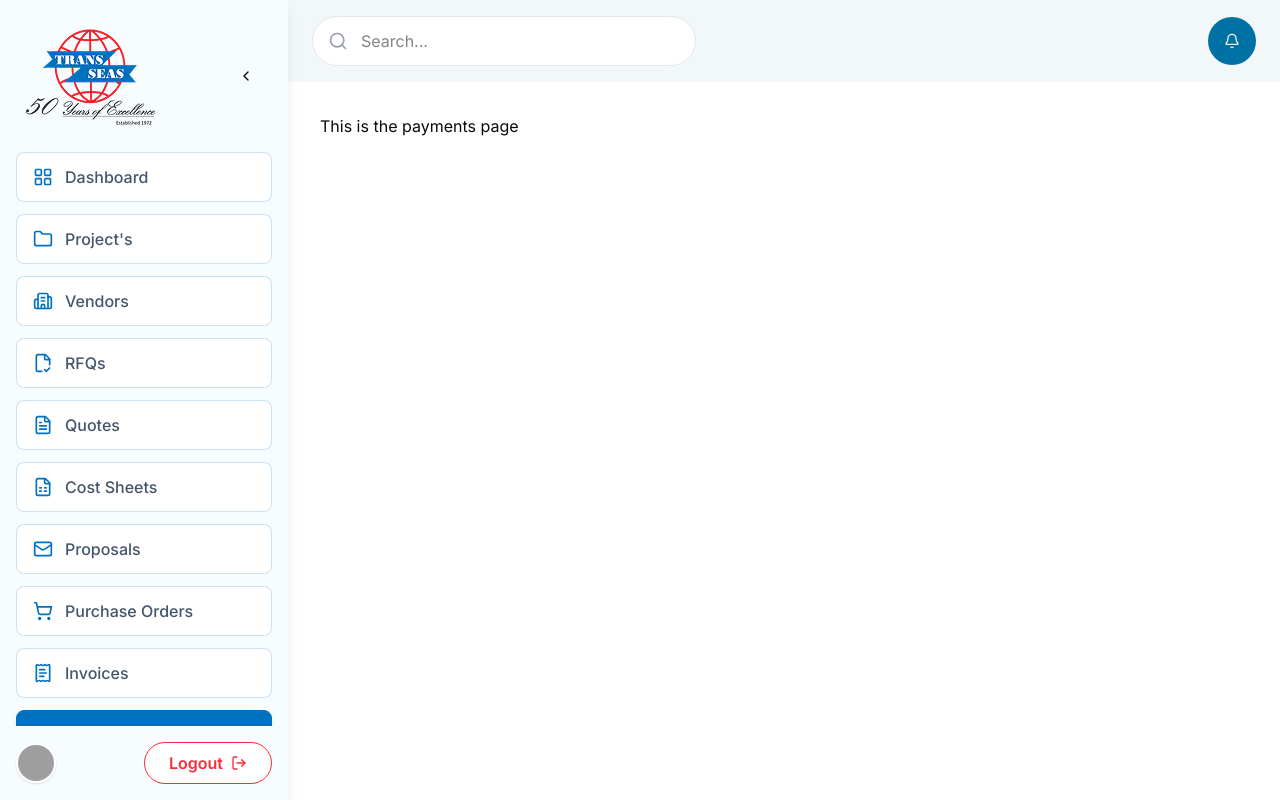
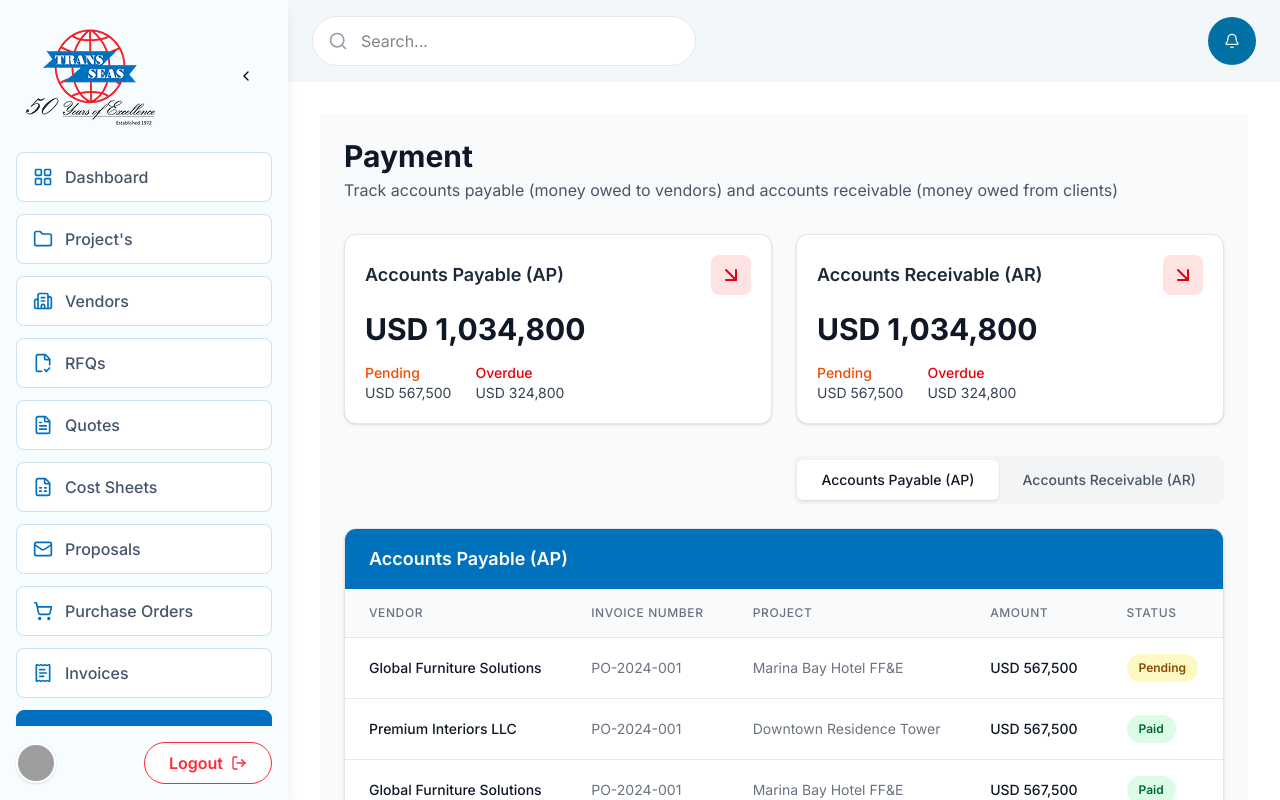
Before and after one commit to rakibulislamdev/trans-seas, a Next.js app: page /dashboard/payments in a window 1280 px wide. Built offline with nearby package versions, Linux system fonts and the light colour scheme; grey boxes are pictures that could not be loaded.

Commit message:
feat: Add finance dashboard page displaying Accounts Payable and Accounts Receivable summaries with interactive tables.

```diff
--- a/app/(adminDashboardLayout)/dashboard/payments/page.tsx
+++ b/app/(adminDashboardLayout)/dashboard/payments/page.tsx
@@ -1,5 +1,252 @@
-const PaymentsPage = () => {
-  return <div>This is the payments page</div>;
+// app/dashboard/finance/page.tsx  (or wherever you want to put it)
+"use client"
+import { useState } from 'react';
+import {
+  ArrowDownRight,
+  ArrowUpRight,
+  Clock,
+  AlertCircle
+} from 'lucide-react';
+
+type Tab = 'AP' | 'AR';
+
+interface SummaryCardProps {
+  title: string;
+  amount: string;
+  pending?: string;
+  overdue?: string;
+  icon: React.ReactNode;
+  iconColor: string;
+  pendingColor?: string;
+  overdueColor?: string;
 }
 
-export default PaymentsPage;
+const SummaryCard = ({
+  title,
+  amount,
+  pending,
+  overdue,
+  icon,
+  iconColor,
+  pendingColor = 'text-orange-500',
+  overdueColor = 'text-red-500'
+}: SummaryCardProps) => {
+  return (
+    <div className="bg-white border rounded-xl p-5 shadow-sm">
+      <div className="flex items-center justify-between mb-4">
+        <h3 className="text-lg font-semibold text-gray-800">{title}</h3>
+        <div className={`p-2 rounded-lg ${iconColor}`}>
+          {icon}
+        </div>
+      </div>
+
+      <div className="text-3xl font-bold text-gray-900 mb-1">
+        {amount}
+      </div>
+
+      <div className="flex gap-6 mt-4 text-sm">
+        {pending && (
+          <div>
+            <div className={`font-medium ${pendingColor}`}>Pending</div>
+            <div className="text-gray-700">{pending}</div>
+          </div>
+        )}
+        {overdue && (
+          <div>
+            <div className={`font-medium ${overdueColor}`}>Overdue</div>
+            <div className="text-gray-700">{overdue}</div>
+          </div>
+        )}
+      </div>
+    </div>
+  );
+};
+
+export default function FinanceDashboard() {
+  const [activeTab, setActiveTab] = useState<Tab>('AP');
+
+  const isAP = activeTab === 'AP';
+
+  return (
+    <div className="min-h-screen bg-gray-50 p-6">
+      <div className="max-w-7xl mx-auto">
+        {/* Header */}
+        <div className="mb-8">
+          <h1 className="text-3xl font-bold text-gray-900">Payment</h1>
+          <p className="text-gray-600 mt-1">
+            Track accounts payable (money owed to vendors) and accounts receivable (money owed from clients)
+          </p>
+        </div>
+
+
+
+        {/* Summary Cards - side by side */}
+        <div className="grid grid-cols-1 lg:grid-cols-2 gap-6 mb-8">
+          {/* Left Card - always shows AP */}
+          <SummaryCard
+            title="Accounts Payable (AP)"
+            amount="USD 1,034,800"
+            pending="USD 567,500"
+            overdue="USD 324,800"
+            icon={<ArrowDownRight size={24} />}
+            iconColor="bg-red-100 text-red-600"
+            pendingColor="text-orange-600"
+            overdueColor="text-red-600"
+          />
+
+          {/* Right Card - switches content based on tab */}
+          <SummaryCard
+            title="Accounts Receivable (AR)"
+            amount="USD 1,034,800"
+            pending={isAP ? "USD 567,500" : "USD 567,500"}
+            overdue={isAP ? "USD 324,800" : "USD 0"}
+            icon={isAP ? <ArrowDownRight size={24} /> : <ArrowUpRight size={24} />}
+            iconColor={isAP ? "bg-red-100 text-red-600" : "bg-green-100 text-green-600"}
+            pendingColor="text-orange-600"
+            overdueColor="text-red-600"
+          />
+        </div>
+
+        {/* Table Section */}
+        {/* Tabs */}
+        <div className="mb-6 flex justify-end">
+          <div className="inline-flex bg-gray-100 rounded-lg p-1">
+            <button
+              onClick={() => setActiveTab('AP')}
+              className={`
+                px-6 py-2.5 rounded-md text-sm font-medium transition-all
+                ${isAP
+                  ? 'bg-white shadow-sm text-gray-900'
+                  : 'text-gray-600 hover:text-gray-900'}
+              `}
+            >
+              Accounts Payable (AP)
+            </button>
+            <button
+              onClick={() => setActiveTab('AR')}
+              className={`
+                px-6 py-2.5 rounded-md text-sm font-medium transition-all
+                ${!isAP
+                  ? 'bg-white shadow-sm text-gray-900'
+                  : 'text-gray-600 hover:text-gray-900'}
+              `}
+            >
+              Accounts Receivable (AR)
+            </button>
+          </div>
+        </div>
+        <div className="bg-white rounded-xl shadow-sm overflow-hidden border">
+          <div className="bg-[#0071BD] px-6 py-4">
+            <h2 className="text-white font-semibold text-lg">
+              {isAP ? "Accounts Payable (AP)" : "Accounts Receivable (AR)"}
+            </h2>
+          </div>
+
+          <div className="overflow-x-auto">
+            <table className="min-w-full divide-y divide-gray-200">
+              <thead className="bg-gray-50">
+                <tr>
+                  <th className="px-6 py-4 text-left text-xs font-medium text-gray-500 uppercase tracking-wider">
+                    {isAP ? "Vendor" : "Client"}
+                  </th>
+                  <th className="px-6 py-4 text-left text-xs font-medium text-gray-500 uppercase tracking-wider">
+                    Invoice Number
+                  </th>
+                  <th className="px-6 py-4 text-left text-xs font-medium text-gray-500 uppercase tracking-wider">
+                    Project
+                  </th>
+                  <th className="px-6 py-4 text-left text-xs font-medium text-gray-500 uppercase tracking-wider">
+                    Amount
+                  </th>
+                  <th className="px-6 py-4 text-left text-xs font-medium text-gray-500 uppercase tracking-wider">
+                    Status
+                  </th>
+                </tr>
+              </thead>
+              <tbody className="bg-white divide-y divide-gray-200">
+                {isAP ? (
+                  <>
+                    <tr>
+                      <td className="px-6 py-4 whitespace-nowrap text-sm font-medium text-gray-900">
+                        Global Furniture Solutions
+                      </td>
+                      <td className="px-6 py-4 whitespace-nowrap text-sm text-gray-500">
+                        PO-2024-001
+                      </td>
+                      <td className="px-6 py-4 whitespace-nowrap text-sm text-gray-500">
+                        Marina Bay Hotel FF&E
+                      </td>
+                      <td className="px-6 py-4 whitespace-nowrap text-sm font-medium text-gray-900">
+                        USD 567,500
+                      </td>
+                      <td className="px-6 py-4 whitespace-nowrap">
+                        <span className="px-3 py-1 inline-flex text-xs leading-5 font-semibold rounded-full bg-yellow-100 text-yellow-800">
+                          Pending
+                        </span>
+                      </td>
+                    </tr>
+                    <tr>
+                      <td className="px-6 py-4 whitespace-nowrap text-sm font-medium text-gray-900">
+                        Premium Interiors LLC
+                      </td>
+                      <td className="px-6 py-4 whitespace-nowrap text-sm text-gray-500">
+                        PO-2024-001
+                      </td>
+                      <td className="px-6 py-4 whitespace-nowrap text-sm text-gray-500">
+                        Downtown Residence Tower
+                      </td>
+                      <td className="px-6 py-4 whitespace-nowrap text-sm font-medium text-gray-900">
+                        USD 567,500
+                      </td>
+                      <td className="px-6 py-4 whitespace-nowrap">
+                        <span className="px-3 py-1 inline-flex text-xs leading-5 font-semibold rounded-full bg-green-100 text-green-800">
+                          Paid
+                        </span>
+                      </td>
+                    </tr>
+                    <tr>
+                      <td className="px-6 py-4 whitespace-nowrap text-sm font-medium text-gray-900">
+                        Global Furniture Solutions
+                      </td>
+                      <td className="px-6 py-4 whitespace-nowrap text-sm text-gray-500">
+                        PO-2024-001
+                      </td>
+                      <td className="px-6 py-4 whitespace-nowrap text-sm text-gray-500">
+                        Marina Bay Hotel FF&E
+                      </td>
+                      <td className="px-6 py-4 whitespace-nowrap text-sm font-medium text-gray-900">
+                        USD 567,500
+                      </td>
+                      <td className="px-6 py-4 whitespace-nowrap">
+                        <span className="px-3 py-1 inline-flex text-xs leading-5 font-semibold rounded-full bg-green-100 text-green-800">
+                          Paid
+                        </span>
+                      </td>
+                    </tr>
+                  </>
+                ) : (
+                  // You can add different AR rows here if needed
+                  <tr>
+                    <td colSpan={5} className="px-6 py-8 text-center text-gray-500">
+                      Accounts Receivable details will appear here
+                    </td>
+                  </tr>
+                )}
+              </tbody>
+            </table>
+          </div>
+        </div>
+
+        {/* Action Button Example */}
+        <div className="mt-8 flex justify-end">
+          <button
+            className="bg-[#0071BD] hover:bg-[#005a9e] text-white px-6 py-3 rounded-lg font-medium transition-colors flex items-center gap-2 shadow-md"
+          >
+            <Clock size={18} />
+            View All Transactions
+          </button>
+        </div>
+      </div>
+    </div>
+  );
+}
```
